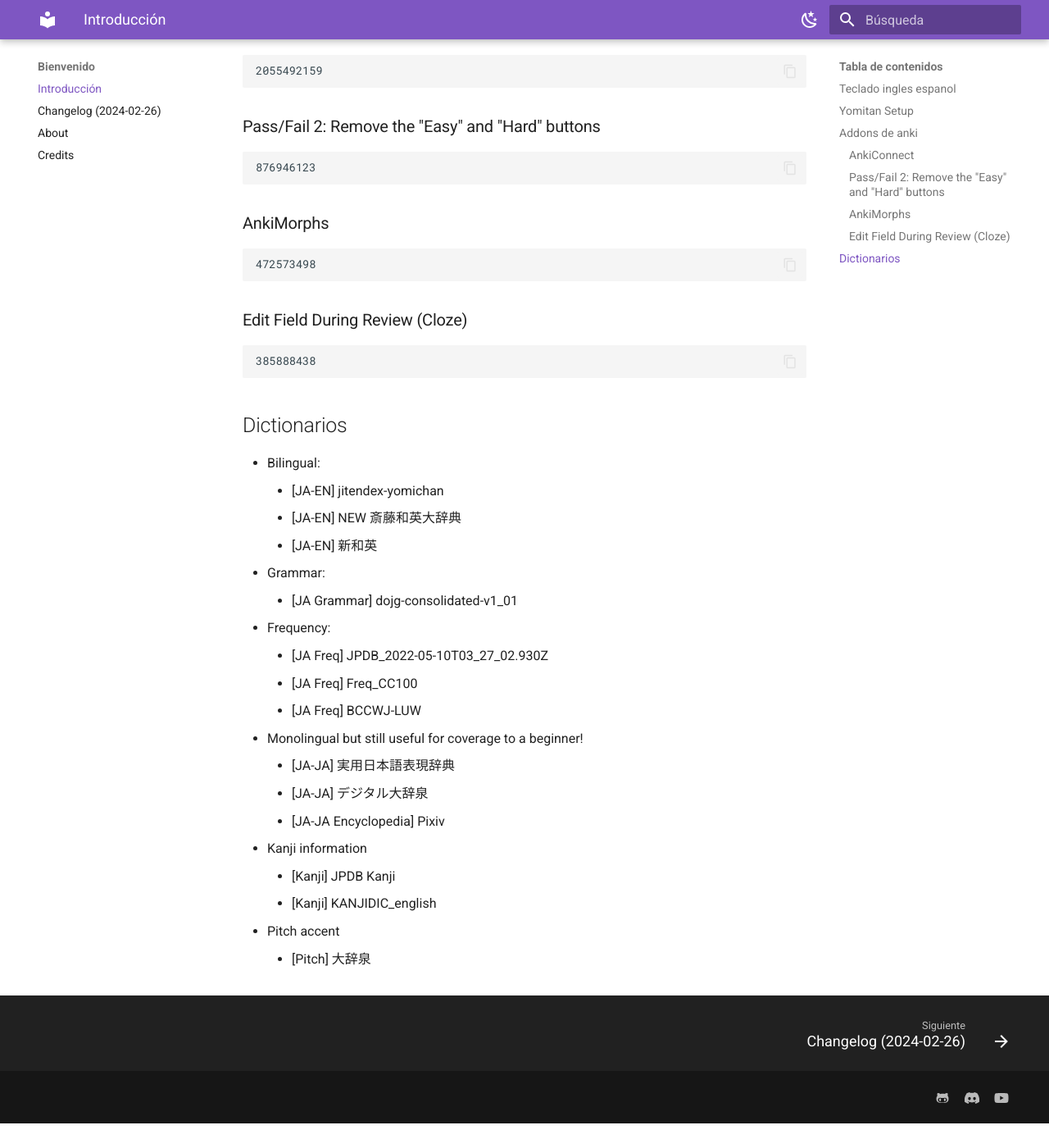
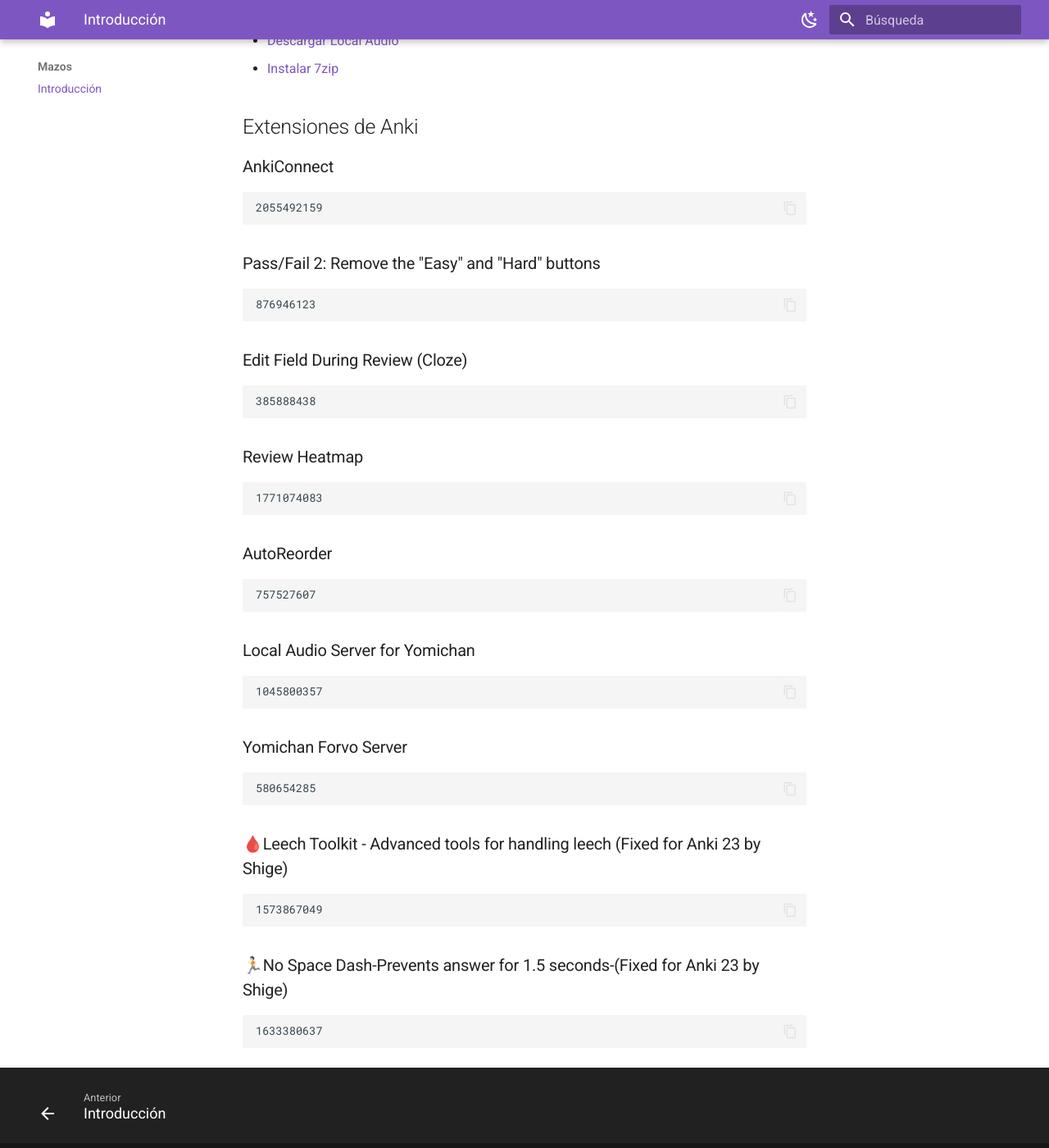
Before and after one commit to Pedrubik2000/Guia_de_Japones, an MkDocs documentation site: the page built from docs/guia-del-japones/index.md, in a window 1280 px wide and 1400 px high, scrolled down 515 px. Shown: the whole window at 82% size. Built offline with MkDocs 1.6.1 and Material for MkDocs 9.7.7, drawn with Linux system fonts in a browser that asks for light colours; before the commit the page ends 1885 px from its top, so only the background shows below that; some of the changed text lies outside the part shown.

Commit message:
Add a lot things

````diff
--- a/docs/guia-del-japones/index.md
+++ b/docs/guia-del-japones/index.md
@@ -2,13 +2,18 @@
 
 Hola
 
-## Teclado ingles espanol
+# Primeros pasos
 
-https://www.spanishinput.com/keyboard.html
+- [Instalar Anki](https://apps.ankiweb.net/#download)
+- [Instalar Teclado Inglés-Español](https://www.spanishinput.com/keyboard.html)
+- [Instalar Teclado Japonés](https://www.google.co.jp/ime/)
+- [Descargar diccionarios](https://drive.google.com/drive/folders/1LXMIOoaWASIntlx1w08njNU005lS5lez)
+- [Instalar Noto Sans JP y Noto Serif JP](https://fonts.google.com/)
+- [Instalar Extensiones](#extensiones-de-anki)
+- [Descargar Local Audio](https://github.com/themoeway/local-audio-yomichan)
+- [Instalar 7zip](https://www.7-zip.org/download.html)
 
-## Yomitan Setup
-
-## Addons de anki
+## Extensiones de Anki
 
 ### AnkiConnect
 ```
@@ -18,33 +23,31 @@
 ```
 876946123
 ```
-### AnkiMorphs
-```
-472573498
-```
 ### Edit Field During Review (Cloze)
 ```
 385888438
 ```
-
-## Dictionarios
-
-- Bilingual:
-    * [JA-EN] jitendex-yomichan
-    * [JA-EN] NEW 斎藤和英大辞典
-    * [JA-EN] 新和英
-- Grammar:
-    * [JA Grammar] dojg-consolidated-v1_01
-- Frequency:
-    * [JA Freq] JPDB_2022-05-10T03_27_02.930Z
-    * [JA Freq] Freq_CC100
-    * [JA Freq] BCCWJ-LUW
-- Monolingual but still useful for coverage to a beginner!
-    * [JA-JA] 実用日本語表現辞典
-    * [JA-JA] デジタル大辞泉
-    * [JA-JA Encyclopedia] Pixiv
-- Kanji information
-    * [Kanji] JPDB Kanji
-    * [Kanji] KANJIDIC_english
-- Pitch accent
-    * [Pitch] 大辞泉
+### Review Heatmap
+```
+1771074083
+```
+### AutoReorder
+```
+757527607
+```
+### Local Audio Server for Yomichan
+```
+1045800357
+```
+### Yomichan Forvo Server
+```
+580654285
+```
+### 🩸Leech Toolkit - Advanced tools for handling leech (Fixed for Anki 23 by Shige)
+```
+1573867049
+```
+### 🏃🏻No Space Dash-Prevents answer for 1.5 seconds-(Fixed for Anki 23 by Shige)
+```
+1633380637
+```
--- a/mkdocs.yml
+++ b/mkdocs.yml
@@ -5,9 +5,15 @@
 nav:
   - Bienvenido:
     - Introducción: 'guia-del-japones/index.md'
+  - Yomitan:
+    - Introducción: 'guia-del-japones/index.md'
+  - Anki:
     - Changelog (2024-02-26): 'guia-del-japones/anki.md'
-    - About: 'guia-del-japones/about.md'
-    - Credits: 'guia-del-japones/credits.md'
+  - Diccionarios:
+    - Introducción: 'guia-del-japones/index.md'
+  - Mazos:
+    - Introducción: 'guia-del-japones/index.md'
+
 
 theme:
   name: material
````
Also changed, not shown: 1 other file.
